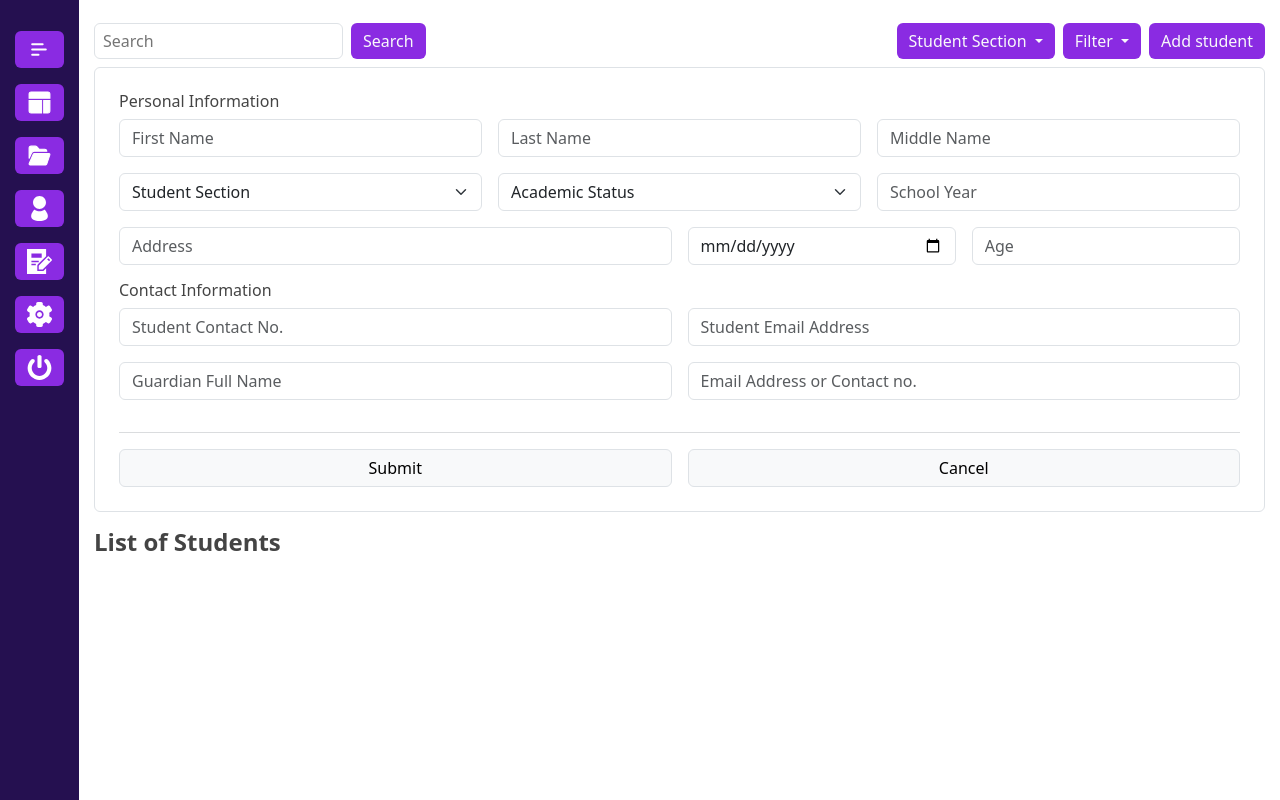
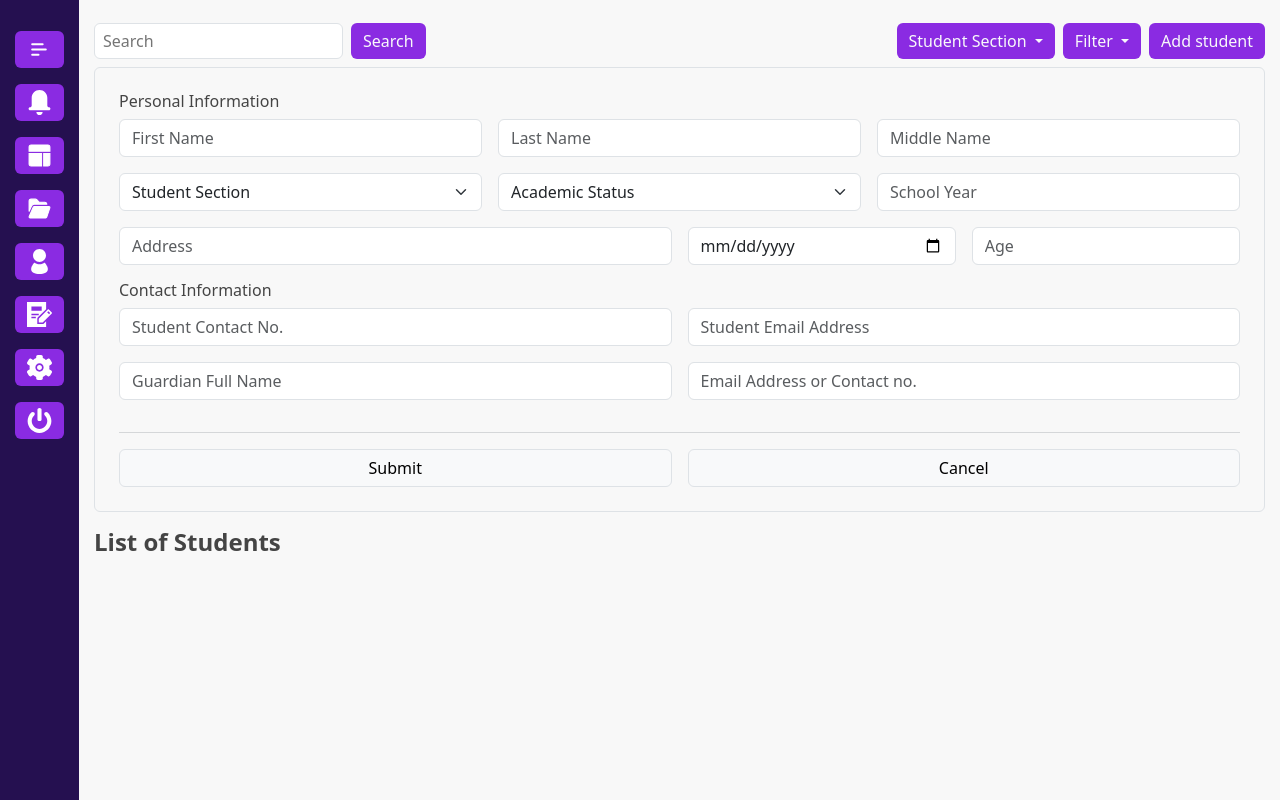
Before and after one commit to f9ki3/Student_Information_Generic, a Flask app: page / in a window 1280 px wide. Run offline with Flask 3, Linux system fonts and the light colour scheme; data that the repository does not hold is empty.

Commit message:
Update route

```diff
--- a/templates/navbar.html
+++ b/templates/navbar.html
@@ -1,5 +1,6 @@
 <div id="navbox" class="navbox-div sticky-top">
     <li><a onclick="navbox()" class="btn btn-light mt-3 btnbox-nav" ><svg width="25px" height="25px" viewBox="0 0 24 24" fill="none" xmlns="http://www.w3.org/2000/svg"><g id="SVGRepo_bgCarrier" stroke-width="0"></g><g id="SVGRepo_tracerCarrier" stroke-linecap="round" stroke-linejoin="round"></g><g id="SVGRepo_iconCarrier"> <path d="M5 12H18" stroke="#ffffff" stroke-width="2" stroke-linecap="round"></path> <path d="M5 17H11" stroke="#ffffff" stroke-width="2" stroke-linecap="round"></path> <path d="M5 7H15" stroke="#ffffff" stroke-width="2" stroke-linecap="round"></path> </g></svg></a></li>
+    <li><a class="btn btn-light mt-3 btnbox-nav" href=""><svg width="25px" height="25px" version="1.0" id="Layer_1" xmlns="http://www.w3.org/2000/svg" xmlns:xlink="http://www.w3.org/1999/xlink" viewBox="0 0 64 64" enable-background="new 0 0 64 64" xml:space="preserve" fill="#000000"><g id="SVGRepo_bgCarrier" stroke-width="0"></g><g id="SVGRepo_tracerCarrier" stroke-linecap="round" stroke-linejoin="round"></g><g id="SVGRepo_iconCarrier"> <g> <path fill="#ffffff" d="M56,44c-1.832,0-4-2.168-4-4V20C52,8.973,43.027,0,32,0S12,8.973,12,20v20c0,1.793-2.207,4-4,4 c-2.211,0-4,1.789-4,4s1.789,4,4,4h48c2.211,0,4-1.789,4-4S58.211,44,56,44z"></path> <path fill="#ffffff" d="M32,64c4.418,0,8-3.582,8-8H24C24,60.418,27.582,64,32,64z"></path> </g> </g></svg></a></li>
     <li><a class="btn btn-light mt-3 btnbox-nav" href=""><svg width="25px" height="25px" fill="#ffffff" viewBox="0 0 24 24" xmlns="http://www.w3.org/2000/svg" id="dashboard-alt" class="icon glyph" stroke="#ffffff"><g id="SVGRepo_bgCarrier" stroke-width="0"></g><g id="SVGRepo_tracerCarrier" stroke-linecap="round" stroke-linejoin="round"></g><g id="SVGRepo_iconCarrier"><path d="M14,10V22H4a2,2,0,0,1-2-2V10Z"></path><path d="M22,10V20a2,2,0,0,1-2,2H16V10Z"></path><path d="M22,4V8H2V4A2,2,0,0,1,4,2H20A2,2,0,0,1,22,4Z"></path></g></svg></a></li>
     <li><a class="btn btn-light mt-3 btnbox-nav" href=""><svg width="25px" height="25px" fill="#ffffff" viewBox="0 0 24 24" xmlns="http://www.w3.org/2000/svg" id="folder-alt" class="icon glyph" stroke="#ffffff"><g id="SVGRepo_bgCarrier" stroke-width="0"></g><g id="SVGRepo_tracerCarrier" stroke-linecap="round" stroke-linejoin="round"></g><g id="SVGRepo_iconCarrier"><path d="M19,8H7A3,3,0,0,0,4.26,9.78L2,14.87V5A2,2,0,0,1,4,3H8a2.05,2.05,0,0,1,1.4.56L11.83,6H17A2,2,0,0,1,19,8Zm2.81,2.42A1,1,0,0,0,21,10H7a1,1,0,0,0-.91.59l-4,9A1,1,0,0,0,3,21H18a1,1,0,0,0,.95-.68l3-9A1,1,0,0,0,21.81,10.42Z"></path></g></svg></a></li>
     <li><a class="btn btn-light mt-3 btnbox-nav" href=""><svg width="25px" height="25px"  version="1.1" id="_x32_" xmlns="http://www.w3.org/2000/svg" xmlns:xlink="http://www.w3.org/1999/xlink" viewBox="0 0 512 512" xml:space="preserve" fill="#ffffff" stroke="#ffffff"><g id="SVGRepo_bgCarrier" stroke-width="0"></g><g id="SVGRepo_tracerCarrier" stroke-linecap="round" stroke-linejoin="round"></g><g id="SVGRepo_iconCarrier"> <style type="text/css"> .st0{fill:#ffffff;} </style> <g> <path class="st0" d="M256,265.308c73.252,0,132.644-59.391,132.644-132.654C388.644,59.412,329.252,0,256,0 c-73.262,0-132.643,59.412-132.643,132.654C123.357,205.917,182.738,265.308,256,265.308z"></path> <path class="st0" d="M425.874,393.104c-5.922-35.474-36-84.509-57.552-107.465c-5.829-6.212-15.948-3.628-19.504-1.427 c-27.04,16.672-58.782,26.399-92.819,26.399c-34.036,0-65.778-9.727-92.818-26.399c-3.555-2.201-13.675-4.785-19.505,1.427 c-21.55,22.956-51.628,71.991-57.551,107.465C71.573,480.444,164.877,512,256,512C347.123,512,440.427,480.444,425.874,393.104z"></path> </g> </g></svg></a></li>
@@ -10,6 +11,7 @@
 
 <div id="nav" style="display: none;" class="navbar-div sticky-top">
     <li><a onclick="nav()" style="display: flex; flex-direction: row; justify-content: space-between" class="btn btn-light mt-3 w-100 btn-nav" >Navigation<svg width="25px" height="25px" viewBox="0 0 24 24" fill="none" xmlns="http://www.w3.org/2000/svg"><g id="SVGRepo_bgCarrier" stroke-width="0"></g><g id="SVGRepo_tracerCarrier" stroke-linecap="round" stroke-linejoin="round"></g><g id="SVGRepo_iconCarrier"> <path d="M5 12H18" stroke="#ffffff" stroke-width="2" stroke-linecap="round"></path> <path d="M5 17H11" stroke="#ffffff" stroke-width="2" stroke-linecap="round"></path> <path d="M5 7H15" stroke="#ffffff" stroke-width="2" stroke-linecap="round"></path> </g></svg></a></li>
+    <li><a style="display: flex; flex-direction: row; justify-content: space-between" class="btn btn-light mt-3 w-100 btn-nav" href="">Notification <svg width="25px" height="25px" version="1.0" id="Layer_1" xmlns="http://www.w3.org/2000/svg" xmlns:xlink="http://www.w3.org/1999/xlink" viewBox="0 0 64 64" enable-background="new 0 0 64 64" xml:space="preserve" fill="#000000"><g id="SVGRepo_bgCarrier" stroke-width="0"></g><g id="SVGRepo_tracerCarrier" stroke-linecap="round" stroke-linejoin="round"></g><g id="SVGRepo_iconCarrier"> <g> <path fill="#ffffff" d="M56,44c-1.832,0-4-2.168-4-4V20C52,8.973,43.027,0,32,0S12,8.973,12,20v20c0,1.793-2.207,4-4,4 c-2.211,0-4,1.789-4,4s1.789,4,4,4h48c2.211,0,4-1.789,4-4S58.211,44,56,44z"></path> <path fill="#ffffff" d="M32,64c4.418,0,8-3.582,8-8H24C24,60.418,27.582,64,32,64z"></path> </g> </g></svg></a></li>
     <li><a style="display: flex; flex-direction: row; justify-content: space-between" class="btn btn-light mt-3 w-100 btn-nav" href="">Dashboard<svg width="25px" height="25px" fill="#ffffff" viewBox="0 0 24 24" xmlns="http://www.w3.org/2000/svg" id="dashboard-alt" class="icon glyph" stroke="#ffffff"><g id="SVGRepo_bgCarrier" stroke-width="0"></g><g id="SVGRepo_tracerCarrier" stroke-linecap="round" stroke-linejoin="round"></g><g id="SVGRepo_iconCarrier"><path d="M14,10V22H4a2,2,0,0,1-2-2V10Z"></path><path d="M22,10V20a2,2,0,0,1-2,2H16V10Z"></path><path d="M22,4V8H2V4A2,2,0,0,1,4,2H20A2,2,0,0,1,22,4Z"></path></g></svg></a></li>
     <li><a style="display: flex; flex-direction: row; justify-content: space-between" class="btn btn-light mt-3 w-100 btn-nav" href="">Enrollment<svg width="25px" height="25px" fill="#ffffff" viewBox="0 0 24 24" xmlns="http://www.w3.org/2000/svg" id="folder-alt" class="icon glyph" stroke="#ffffff"><g id="SVGRepo_bgCarrier" stroke-width="0"></g><g id="SVGRepo_tracerCarrier" stroke-linecap="round" stroke-linejoin="round"></g><g id="SVGRepo_iconCarrier"><path d="M19,8H7A3,3,0,0,0,4.26,9.78L2,14.87V5A2,2,0,0,1,4,3H8a2.05,2.05,0,0,1,1.4.56L11.83,6H17A2,2,0,0,1,19,8Zm2.81,2.42A1,1,0,0,0,21,10H7a1,1,0,0,0-.91.59l-4,9A1,1,0,0,0,3,21H18a1,1,0,0,0,.95-.68l3-9A1,1,0,0,0,21.81,10.42Z"></path></g></svg></a></li>
     <li><a style="display: flex; flex-direction: row; justify-content: space-between" class="btn btn-light mt-3 w-100 btn-nav" href="">Student List<svg width="25px" height="25px"  version="1.1" id="_x32_" xmlns="http://www.w3.org/2000/svg" xmlns:xlink="http://www.w3.org/1999/xlink" viewBox="0 0 512 512" xml:space="preserve" fill="#ffffff" stroke="#ffffff"><g id="SVGRepo_bgCarrier" stroke-width="0"></g><g id="SVGRepo_tracerCarrier" stroke-linecap="round" stroke-linejoin="round"></g><g id="SVGRepo_iconCarrier"> <style type="text/css"> .st0{fill:#ffffff;} </style> <g> <path class="st0" d="M256,265.308c73.252,0,132.644-59.391,132.644-132.654C388.644,59.412,329.252,0,256,0 c-73.262,0-132.643,59.412-132.643,132.654C123.357,205.917,182.738,265.308,256,265.308z"></path> <path class="st0" d="M425.874,393.104c-5.922-35.474-36-84.509-57.552-107.465c-5.829-6.212-15.948-3.628-19.504-1.427 c-27.04,16.672-58.782,26.399-92.819,26.399c-34.036,0-65.778-9.727-92.818-26.399c-3.555-2.201-13.675-4.785-19.505,1.427 c-21.55,22.956-51.628,71.991-57.551,107.465C71.573,480.444,164.877,512,256,512C347.123,512,440.427,480.444,425.874,393.104z"></path> </g> </g></svg></a></li>
--- a/templates/student.html
+++ b/templates/student.html
@@ -1,4 +1,4 @@
-<div class="student-list">
+<div class="student-list" style="background-color: #f8f8f8;">
     <div class="student-header">
         <div class="py-2">
             <input type="text" class="rounded border px-2" placeholder="Search">
```
Also changed, not shown: jquery/add_student.js (renamed from static/js/add_student.js).
